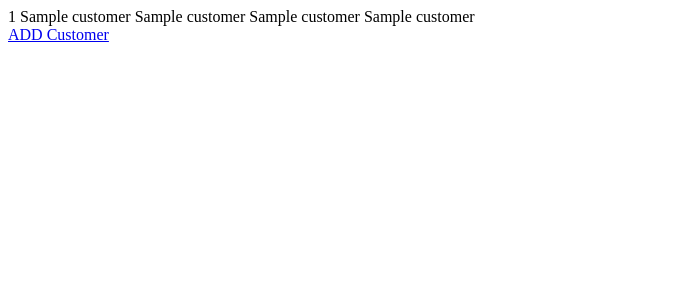
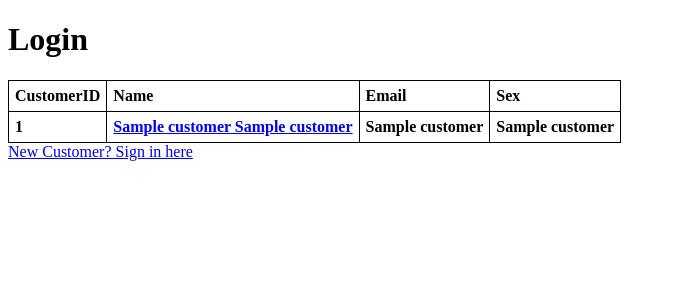
Before and after one commit to sjuarez3/theatre-manager, a Flask app: template templates/customers.html in a window 1280 px wide. Shown: the top 300 px of the page, without its empty margins (0-676 px from the left). Run offline with Flask 2, Linux system fonts and the light colour scheme; the template is opened without the code that fills it: most values are stand-ins (such as "Sample title", 1, 10 or a date in 2020); lists and menus that the app fills with data are empty.

Commit message:
updated forms and main program with some styling, formatting, methods

```diff
--- a/main.py
+++ b/main.py
@@ -17,13 +17,21 @@ def login():
 def addCustomer(name=None):
     return render_template('form6.html', name=name)
 
+@app.route('/selectcustomer')
+def selectcustomer(name=None):
+    return render_template('form1.html', name=name)
+
+@app.route('/ratemovie')
+def rateMovie(name=None):
+    return render_template('form4.html', name=name)
+
 @app.route('/submit', methods=["POST"])
 def submit():
     cnx = mysql.connector.connect(user='root', database='MovieTheatre')
     cursor = cnx.cursor()
     insert_stmt = (
         "INSERT INTO Customer (FirstName, LastName, EmailAddress, Sex) "
-        "VALUES (%s, %s, %s, %s)"
+        "VALUES (%s, %s, %s, %c)"
     )
     data = (request.form['FirstName'], request.form['LastName'], request.form['EmailAddress'], request.form['Sex'])
     cursor.execute(insert_stmt, data)
--- a/templates/customers.html
+++ b/templates/customers.html
@@ -1,9 +1,41 @@
+<!DOCTYPE html>
+<html>
+<head>
+<title>CS3319-Assignment3</title>
+<style>
+table {
+    border-collapse: collapse;
+}
 
+td, th {
+    border: 1px solid black;
+    text-align: left;
+    padding: 6px;
+}
+</style>
+</head>
+<body>
+	<h1>Login</h1>
 	<div>
+	<table>
+		<tr>
+			<th>CustomerID</th>
+			<th>Name</th>
+			<th>Email</th>
+			<th>Sex</th>
+		</tr>
 		{% for customer in customers %}
-    <span>{{ customer.0 }} {{ customer.1 }} {{ customer.2 }} {{ customer.3 }} {{ customer.4 }} </span><br />
+		<tr>
+			<th>{{ customer.0 }}</th>
+			<th><a href="/selectcustomer">{{ customer.1 }} {{ customer.2 }}</a></th>
+			<th>{{ customer.3 }}</th>
+			<th>{{ customer.4 }}</th>
 		{% endfor %}
+		</tr>
+	</table>
 	</div>
 	<div>
-    <a href="/entercustomer">ADD Customer</a><br />
+		<a href="/entercustomer">New Customer? Sign in here</a><br />
 	</div>
+</body>
+</html>
```
Also changed, not shown: templates/form1.html (added, +10 -0 lines), templates/form6.html (+9 -0 lines), templates/index.html (+3 -9 lines). Lines whose indentation alone changed are shown as unchanged.
